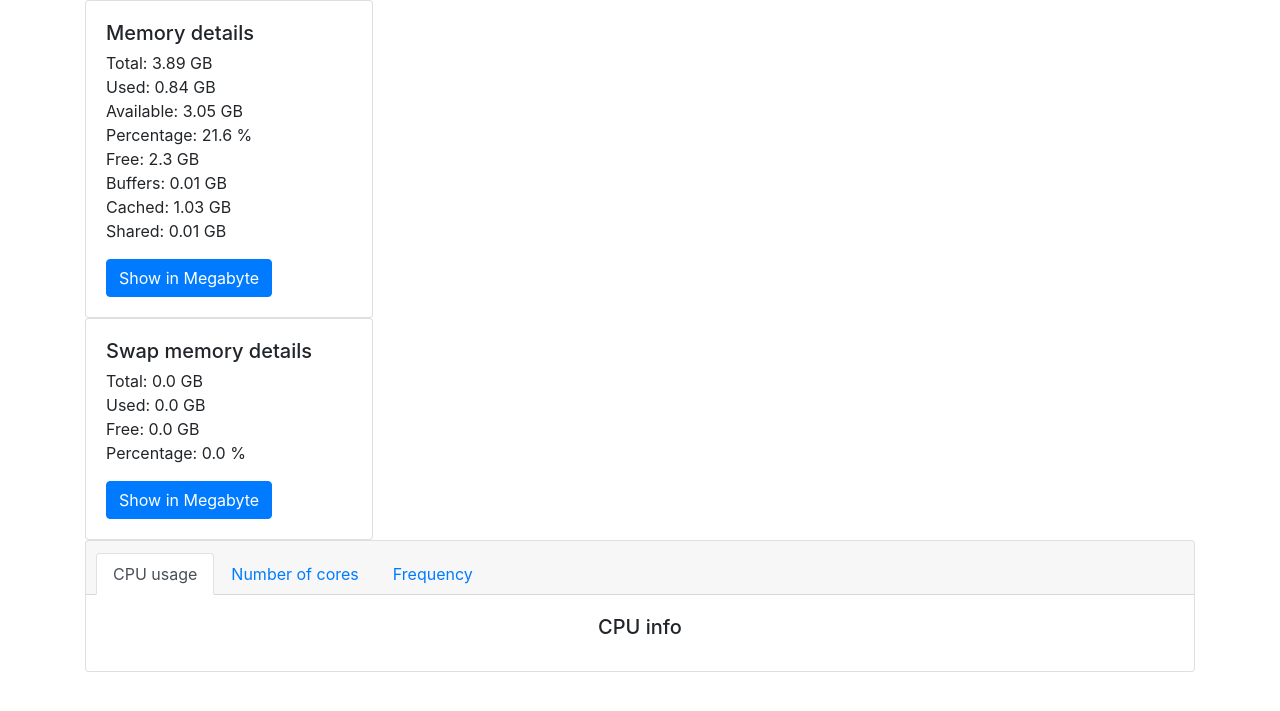
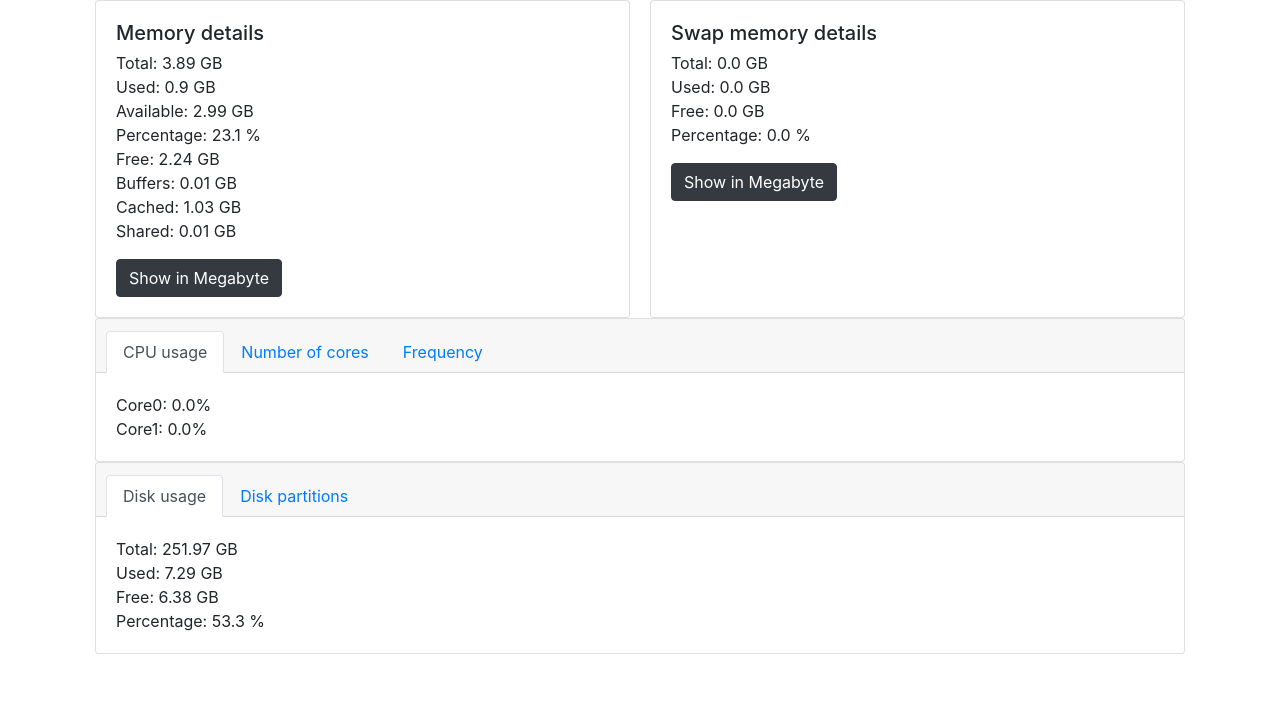
Before and after one commit to RatebSwais/Linux-system-monitoring-tool, a Flask app: page / in a window 1280 px wide. Shown: the part 56-767 px from the top of the page. Run offline with Flask 2, Linux system fonts and the light colour scheme; some libraries are stand-ins or nearby versions.

Commit message:
second commit

```diff
--- a/app.py
+++ b/app.py
@@ -2,6 +2,7 @@ import os
 import subprocess
 import psutil
 import math
+from bs4 import BeautifulSoup
 from flask import Flask, url_for, render_template
 
 #Instantiate app
@@ -19,6 +20,18 @@ memory = {
     'Cached': round(mem.cached / (1024.0 ** 3), 2),
     'Shared': round(mem.shared  / (1024.0 ** 3), 2),
 }
+
+memory_mb = {
+    'Total': round(mem.total / (1024.0 ** 2), 2),
+    'Used': round(mem.used / (1024.0 ** 2), 2),
+    'Available': round(mem.available / (1024.0 ** 2), 2),
+    'Percentage': round(mem.percent, 2),
+    'Free' : round(mem.free / (1024.0 ** 2), 2),
+    'Buffers': round(mem.buffers / (1024.0 ** 2), 2),
+    'Cached': round(mem.cached / (1024.0 ** 2), 2),
+    'Shared': round(mem.shared  / (1024.0 ** 2), 2),
+
+}
 #Fetch swap info
 swp = psutil.swap_memory()
 #Create dicitionary of swap memory info, change to GB and round to 2 digits
@@ -28,16 +41,44 @@ swap = {
     'Free' : round(swp.free / (1024.0 ** 3), 2),
     'Percentage': round(swp.percent, 2),
 }
+
+swap_mb = {
+    'Total': round(swp.total / (1024.0 ** 2), 2),
+    'Used': round(swp.used / (1024.0 ** 2), 2),
+    'Free' : round(swp.free / (1024.0 ** 2), 2),
+    'Percentage': round(swp.percent, 2),
+}
 #Fetch CPU info
 c = psutil.cpu_percent(interval=1, percpu=True)
 cpucount = psutil.cpu_count()
-print cpucount
+cpurange = range(cpucount)
+cpu = dict()
+#CPU dictionary
+for i in cpurange:
+    cpu[i] = c[i]
 
-#CPU dictionary
-cpu = {}
+#Fetch cpu frequency
+freq = psutil.cpu_freq()
+#Frequency dictionary
+frequency = {
+    'Current': round(freq.current, 2),
+    'Min': freq.min,
+    'Max': freq.max,
+}
+#Disk usage
+dusg = psutil.disk_usage('/')
 
+disk_usage = {
+    'Total': round(dusg.total / (1024.0 ** 3), 2),
+    'Used': round(dusg.used / (1024.0 ** 3), 2),
+    'Free': round(dusg.free / (1024.0 ** 3), 2),
+    'Percentage': dusg.percent,
+}
 
+#Disk partitions
+partis = psutil.disk_partitions(all=False)
+print partis
 #App routes
 @app.route('/')
 def proc():
-    return render_template('index.html', memory=memory, swap=swap)
+    return render_template('index.html', memory=memory, memory_mb=memory_mb, swap=swap, swap_mb=swap_mb, c=c, cpurange=cpurange, cpucount=cpucount, cpu=cpu, frequency=frequency, disk_usage=disk_usage)
--- /dev/null
+++ b/static/style.css
@@ -0,0 +1,11 @@
+.container {
+    display: flex;
+    flex-wrap: wrap;
+    flex-direction: row;
+    justify-content: space-between;
+}
+
+.container .card {
+    flex: 1 1 auto;
+    margin: 0 10px;
+}
--- a/templates/index.html
+++ b/templates/index.html
@@ -5,7 +5,7 @@
     <div class="card-body">
       <h5 class="card-title">Memory details</h5>
       <h6 class="card-subtitle mb-2 text-muted"></h6>
-      <p class="card-text">
+      <p class="card-text" id="mb1">
           {% for v, i in memory.items() %}
             {% if v == 'Percentage' %}
                 {{"{}: {} %".format(v, i)}}<br>
@@ -13,7 +13,7 @@
             {{"{}: {} GB".format(v, i)}}<br>
             {% endif %}
         {% endfor %}</p>
-        <a href="#" class="btn btn-primary">Show in Megabyte</a>
+        <button onclick= type="button" class="btn btn-dark">Show in Megabyte</button>
     </div>
   </div>
 
@@ -30,29 +30,73 @@
             {{"{}: {} GB".format(v, i)}}<br>
             {% endif %}
         {% endfor %}</p>
-        <a href="#" class="btn btn-primary">Show in Megabyte</a>
+        <button type="button" class="btn btn-dark">Show in Megabyte</button>
     </div>
   </div>
 
 <!--Card3-->
-<div class="card text-center">
+<div class="card" style="width: 40rem;">
+    <div class="card-header">
+      <ul class="nav nav-tabs card-header-tabs pull-right"  id="Tab" role="tablist">
+        <li class="nav-item">
+         <a class="nav-link active" id="usage-tab" data-toggle="tab" href="#usage" role="tab" aria-controls="usage" aria-selected="True">CPU usage</a>
+        </li>
+        <li class="nav-item">
+          <a class="nav-link" id="cores-tab" data-toggle="tab" href="#cores" role="tab" aria-controls="cores" aria-selected="false">Number of cores</a>
+        </li>
+        <li class="nav-item">
+          <a class="nav-link" id="freq-tab" data-toggle="tab" href="#freq" role="tab" aria-controls="freq" aria-selected="false">Frequency</a>
+        </li>
+      </ul>
+    </div>
+    <div class="card-body">
+     <div class="tab-content" id="TabContent">
+       <div class="tab-pane fade show active" id="usage" role="tabpanel" aria-labelledby="usage-tab">
+         <p class="card-text">
+          {% for i in cpurange %}
+            {{'Core' ~ i|string ~ ':' ~ ' ' ~  cpu[i]|string ~ '%'}}
+            <br>
+          {% endfor %}</p></div>
+       <div class="tab-pane fade" id="cores" role="tabpanel" aria-labelledby="cores-tab">{{cpucount}}</div>
+       <div class="tab-pane fade" id="freq" role="tabpanel" aria-labelledby="freq-tab">
+          <p class="card-text">
+              {% for v, i in frequency.items() %}
+                    {{"{}: {} MHz".format(v, i)}}<br>
+            {% endfor %}
+          </p>
+       </div>
+          </div>
+    </div>
+  </div>
+
+  <!--Card4-->
+<div class="card" style="width: 28rem;">
   <div class="card-header">
-    <ul class="nav nav-tabs card-header-tabs">
+    <ul class="nav nav-tabs card-header-tabs pull-right"  id="Tab2" role="tablist">
       <li class="nav-item">
-        <a class="nav-link active" href="#">CPU usage</a>
+       <a class="nav-link active" id="disk-usage-tab" data-toggle="tab" href="#disk-usage" role="tab" aria-controls="disk-usage" aria-selected="True">Disk usage</a>
       </li>
       <li class="nav-item">
-        <a class="nav-link" href="#">Number of cores</a>
+        <a class="nav-link" id="partitions-tab" data-toggle="tab" href="#partitions" role="tab" aria-controls="partitions" aria-selected="false">Disk partitions</a>
       </li>
-      <li class="nav-item">
-        <a class="nav-link" href="#">Frequency</a>
-      </li>
+
     </ul>
   </div>
   <div class="card-body">
-    <h5 class="card-title">CPU info</h5>
-    <p class="card-text"></p>
+   <div class="tab-content" id="TabContent">
+     <div class="tab-pane fade show active" id="disk-usage" role="tabpanel" aria-labelledby="disk-usage-tab">
+       <p class="card-text">
+      {% for v, i in disk_usage.items() %}
+        {% if v == 'Percentage' %}
+            {{"{}: {} %".format(v, i)}}<br>
+        {% else %}
+        {{"{}: {} GB".format(v, i)}}<br>
+        {% endif %}
+    {% endfor %}</p></div>
+     <div class="tab-pane fade" id="partitions" role="tabpanel" aria-labelledby="partitions-tab">
+
+     </div>
+        </div>
   </div>
 </div>
-
 {% endblock content %}
--- a/templates/layout.html
+++ b/templates/layout.html
@@ -12,6 +12,7 @@
     <!-- Bootstrap CSS -->
     <link rel="stylesheet" href="https://maxcdn.bootstrapcdn.com/bootstrap/4.0.0/css/bootstrap.min.css" integrity="sha384-Gn5384xqQ1aoWXA+058RXPxPg6fy4IWvTNh0E263XmFcJlSAwiGgFAW/dAiS6JXm"
         crossorigin="anonymous">
+    <link rel="stylesheet" href="{{ url_for('static', filename='style.css') }}">
 
 </head>
 <body>
```
Also changed, not shown: 1 other file.
